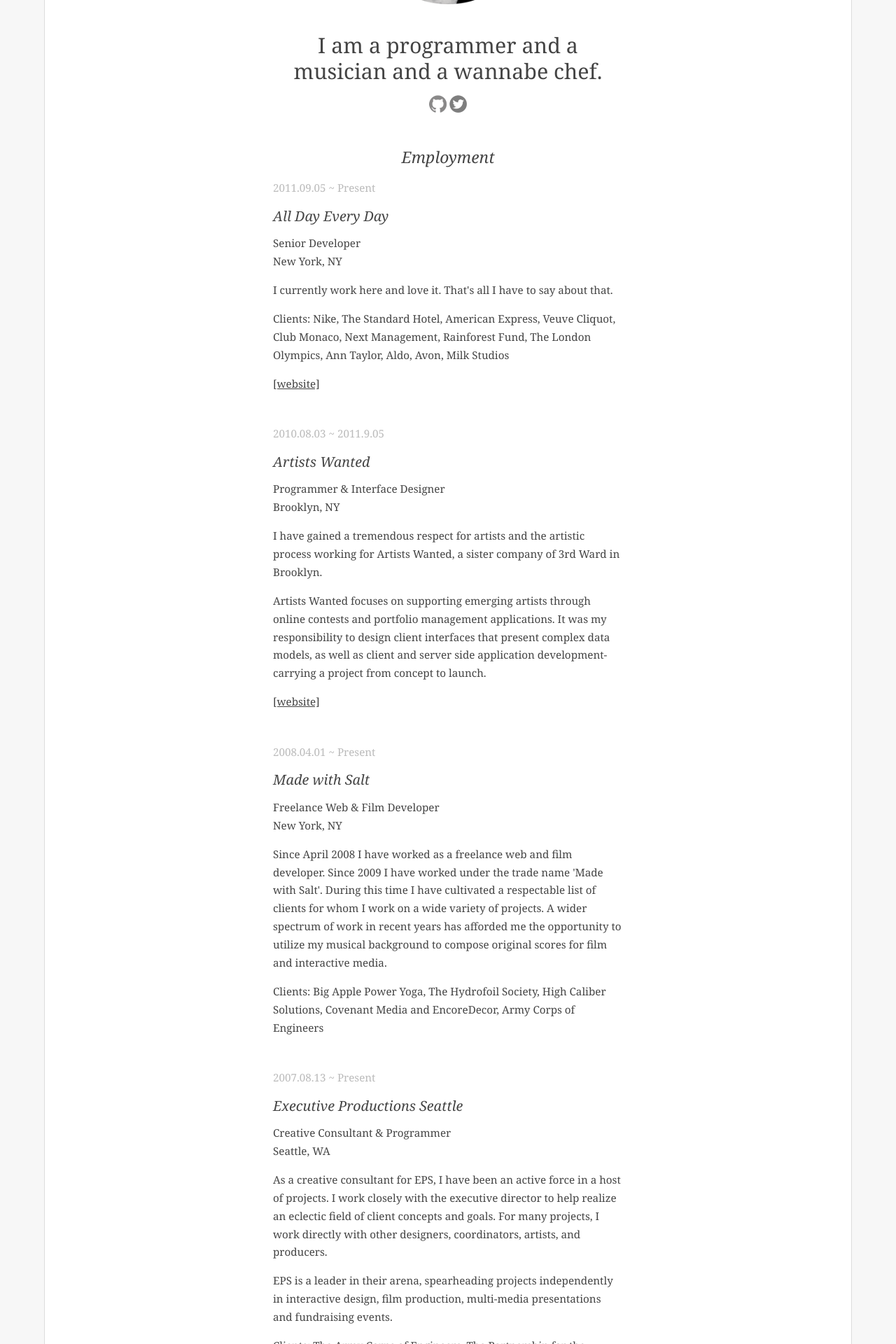
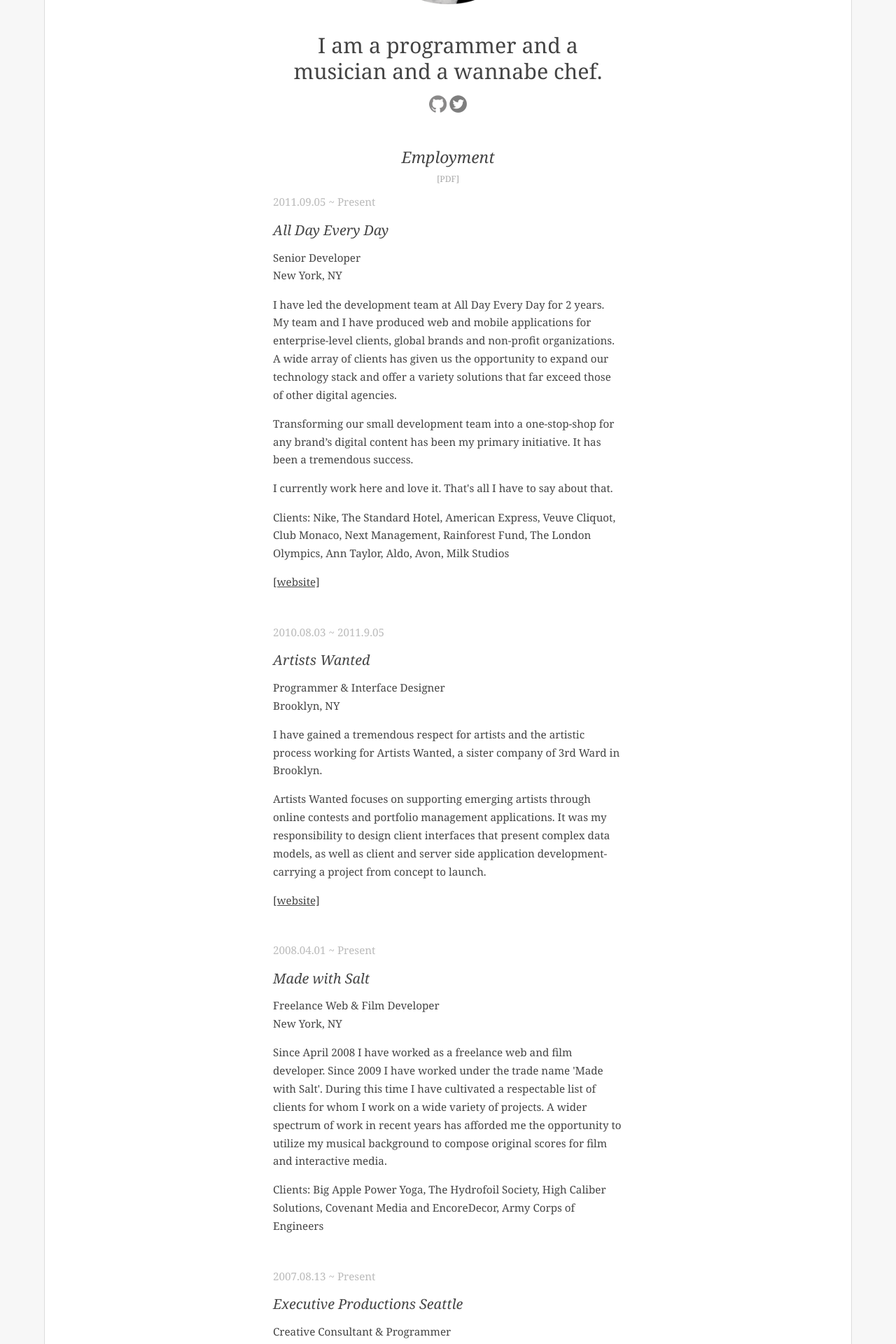
Before and after one commit to richardcalahan/richardcalahan.com, a Jekyll site: the page built from info/index.html, in a window 1280 px wide. Shown: the part 353-2273 px from the top of the page at 70% size. Built offline with Jekyll 4.4.1, drawn with Linux system fonts in a browser that asks for light colours; nearby versions of some CDN libraries.

Commit message:
pdf resume and ADED description

```diff
--- a/css/style.css
+++ b/css/style.css
@@ -230,6 +230,21 @@
   color: #bbb;
 }
 
+#resume {
+  display: block;
+  margin: 0 auto;
+  text-align: center;
+  font-size: .8em;
+  top: -10px;
+  position: relative;
+}
+
+#resume a {
+  text-decoration: none;
+  text-transform: uppercase;
+  color: #aaa;
+}
+
 /*****************************************************************************/
 /*
 /* Media Queries
--- a/info/index.html
+++ b/info/index.html
@@ -16,7 +16,7 @@
   <br />
   <section id="employment">
     <h2>Employment</h2>
-
+    <div id="resume"><a href="/assets/richardcalahan.pdf">[pdf]</a></div>
     <article class='employer'>
       <div class='meta'>
         <span class="date">2011.09.05 ~ Present</span>
@@ -26,6 +26,13 @@
         <span>New York, NY</span>
       </div>
       <div class='description'>
+        <p>I have led the development team at All Day Every Day for 2 years. My team and I have
+produced web and mobile applications for enterprise-level clients, global brands and
+non-profit organizations. A wide array of clients has given us the opportunity to expand
+our technology stack and offer a variety solutions that far exceed those of other digital
+agencies. </p>
+        <p>Transforming our small development team into a one-stop-shop for any brand’s digital
+content has been my primary initiative. It has been a tremendous success.</p>
         <p>I currently work here and love it. That's all I have to say about that.</p>
       </div>
       <div class='extra'>
```
Also changed, not shown: 1 other file.
